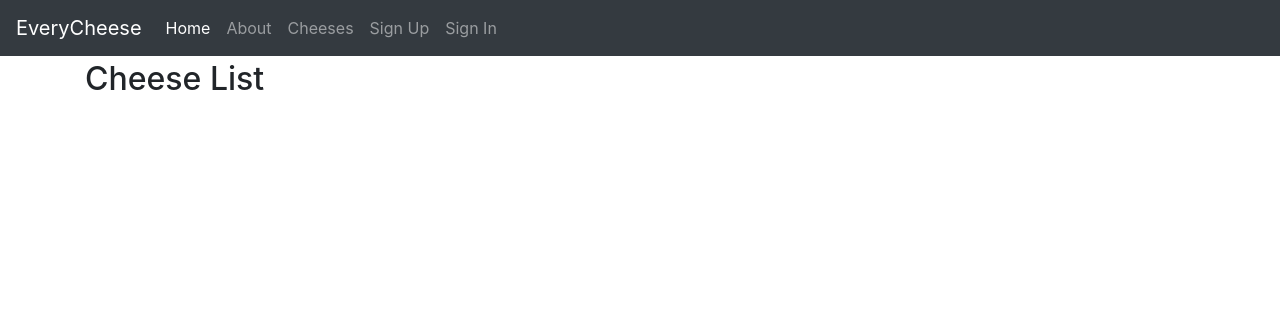
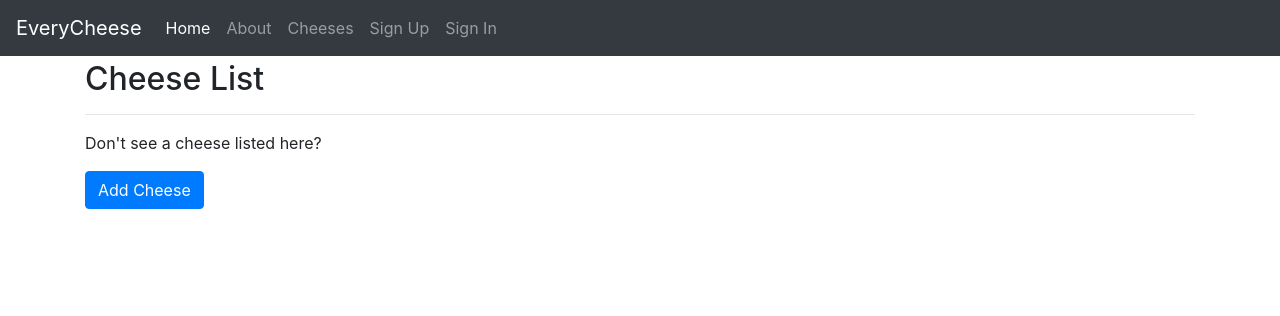
Before and after one commit to icelandicstorm/everycheese, a Django app: template everycheese/templates/cheeses/cheese_list.html in a window 1280 px wide. Shown: the top 316 px of the page. Run offline with Django 3.2, Linux system fonts and the light colour scheme; the template is opened without the code that fills it, so the values that code supplies are empty; some libraries are stand-ins or nearby versions.

Commit message:
First pass at working Add Cheese form

```diff
--- a/everycheese/cheeses/models.py
+++ b/everycheese/cheeses/models.py
@@ -3,6 +3,7 @@ from django.db import models
 from autoslug import AutoSlugField
 from model_utils.models import TimeStampedModel
 from django_countries.fields import CountryField
+from django.urls import reverse
 
 class Cheese(TimeStampedModel):
     name = models.CharField("Name of Cheese", max_length=255)
@@ -22,3 +23,8 @@ class Cheese(TimeStampedModel):
 
     def __str__(self):
         return self.name
+    def get_absolute_url(self):
+        """Return absolute URL to the Cheese Detail page."""
+        return reverse(
+            'cheeses:detail', kwargs={"slug": self.slug}
+    )
--- a/everycheese/cheeses/urls.py
+++ b/everycheese/cheeses/urls.py
@@ -11,6 +11,11 @@ urlpatterns = [
     ),
     # URL Pattern for the CheeseDetailView
     path(
+        route='add/',
+        view=views.CheeseCreateView.as_view(),
+        name='add'
+    ),
+    path(
         route='<slug:slug>/',
         view=views.CheeseDetailView.as_view(),
         name='detail'
--- a/everycheese/templates/cheeses/cheese_list.html
+++ b/everycheese/templates/cheeses/cheese_list.html
@@ -7,4 +7,12 @@
             <li><a href="{% url 'cheeses:detail' cheese.slug %}">{{ cheese.name }}</a></li>
         {% endfor %}
     </ul>
+    <hr/>
+    <p>Don't see a cheese listed here?</p>
+    <p>
+        <a class="btn btn-primary"
+            href="{% url 'cheeses:add' %}" role="button">
+            Add Cheese
+        </a>
+    </p>
 {% endblock content %}
```
Also changed, not shown: everycheese/cheeses/views.py (+10 -0 lines), everycheese/templates/cheeses/cheese_form.html (added, +10 -0 lines).
